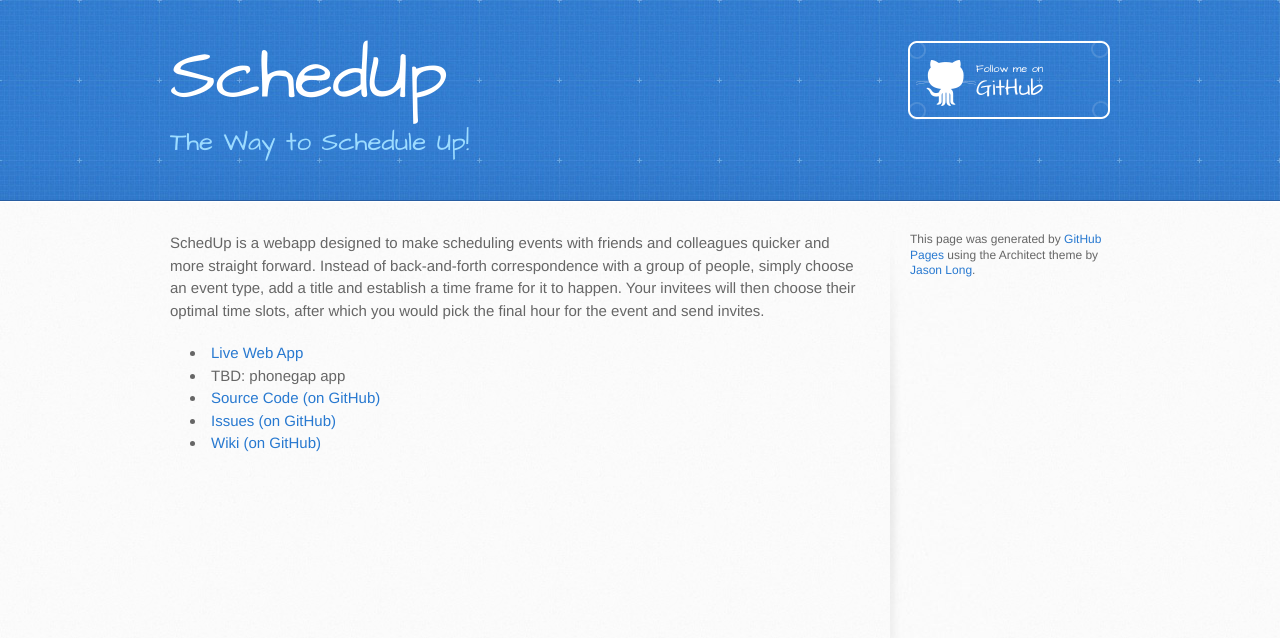
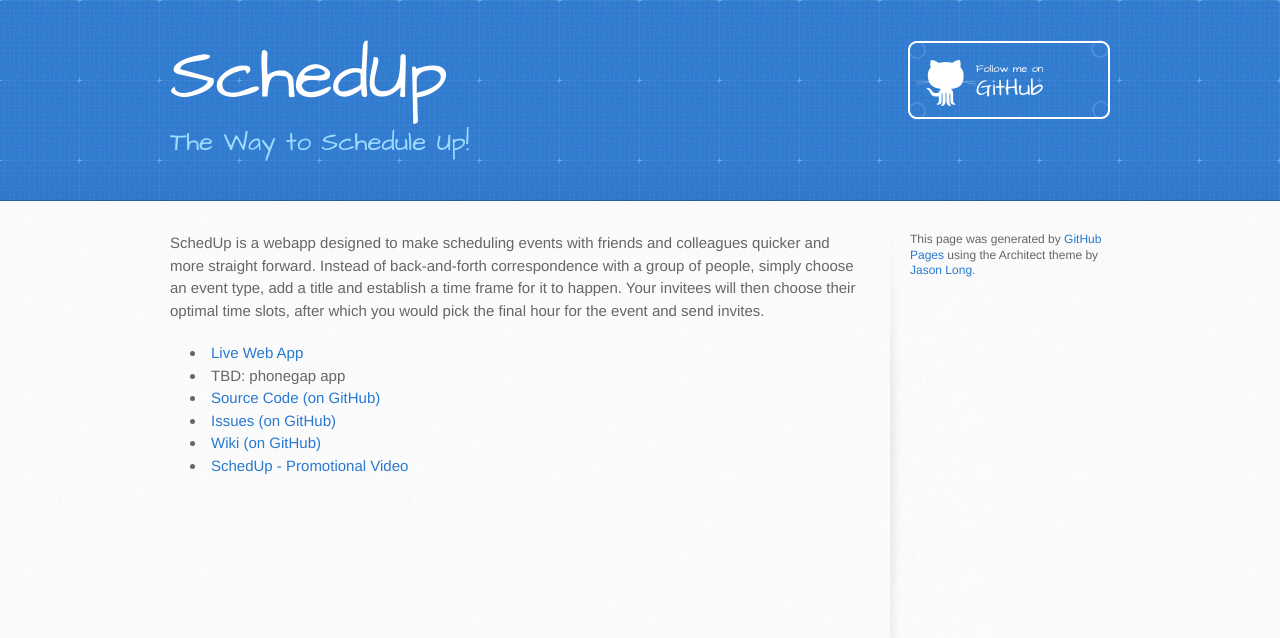
Before and after one commit to schedup/schedup.github.io, a Jekyll site: the page built from index.html, in a window 1280 px wide. Shown: the top 638 px of the page. Built offline with Jekyll 4.4.1, drawn with Linux system fonts in a browser that asks for light colours; Markdown is read by kramdown in place of the engine named in the settings.

Commit message:
adding promotional video

```diff
--- a/index.html
+++ b/index.html
@@ -17,4 +17,5 @@ you would pick the final hour for the event and send invites.
   <li><a href="https://github.com/schedup/schedup">Source Code (on GitHub)</a></li>
   <li><a href="https://github.com/schedup/schedup/issues">Issues (on GitHub)</a></li>
   <li><a href="https://github.com/schedup/schedup/wiki">Wiki (on GitHub)</a></li>
+  <li><a href="http://www.youtube.com/watch?v=mI5W77542us">SchedUp - Promotional Video</a></li>
 </ul>
```
